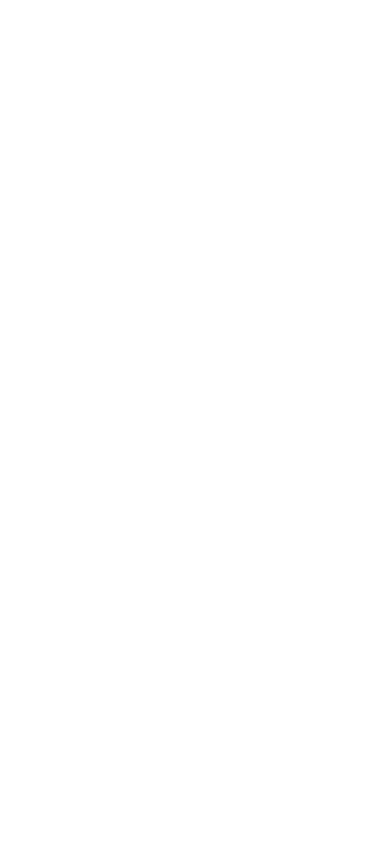
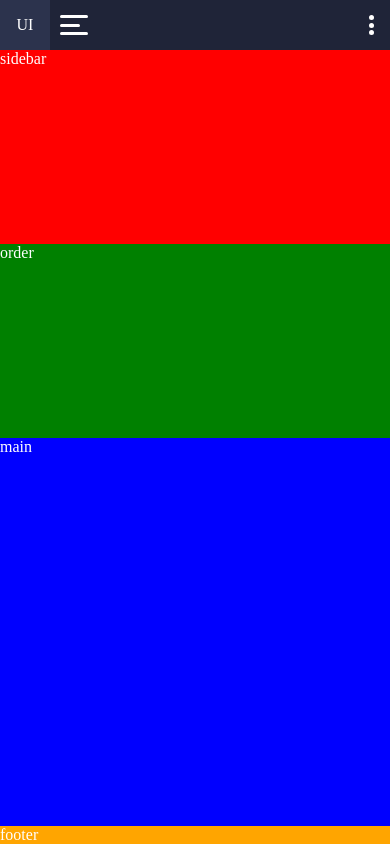
Before and after one commit to dikirahman/dark-ui-dashboard, a plain HTML site: page index.html in a window 390 px wide. Drawn offline with Linux system fonts and the light colour scheme.

Commit message:
add navbar

```diff
--- a/assets/css/style.css
+++ b/assets/css/style.css
@@ -0,0 +1,245 @@
+:root {
+  font-size: 16px;
+  --bg-dark-primary: #262a43;
+  /*body*/
+  --bg-dark-secondary: #1f2438;
+  /*nav*/
+  --color-dark-primary: #2c334d;
+  /*card*/
+  --color-dark-secondary: #3f4869;
+  --color-light: #FFF;
+  --color-primary: #458cde;
+  --color-secondary: #8663fb;
+}
+body {
+  margin: 0;
+  padding: 0;
+  background: var(--bg-dark-primary);
+  color: var(--color-light);
+  overflow-x: hidden;
+}
+
+.dark__ui__dashboard {
+  width: 100vw;
+  height: 100vh;
+  display: grid;
+  grid-template-areas: "nav nav nav"
+    "sidebar main order"
+    "sidebar main order"
+    "footer footer         footer";
+  grid-template-columns: 1fr 1.5fr 1fr;
+  grid-template-rows: 50px 1.5fr 1fr;
+}
+
+/*=== Navbar ===*/
+.nav {
+  background: var(--bg-dark-secondary);
+  grid-area: nav;
+  display: grid;
+  grid-template-areas: 'nav__left nav__right';
+  grid-template-columns: 2fr 1fr;
+  grid-template-rows: 50px;
+}
+.nav__left {
+  color: white;
+  display: flex;
+  align-items: center;
+  grid-area: nav__left;
+  padding: 0;
+}
+.logo {
+  width: 50px;
+  height: 50px;
+  display: flex;
+  justify-content: center;
+  align-items: center;
+  background: var(--color-dark-primary);
+}
+
+/*=== sidebar toggle ===*/
+.sidebar-toggle {
+  display: none;
+  flex-direction: column;
+  height: 20px;
+  justify-content: space-between;
+  position: relative;
+  margin-left: .6rem;
+  z-index: 2;
+}
+.sidebar-toggle span {
+  display: block;
+  width: 28px;
+  height: 3px;
+  border-radius: 3px;
+  background-color: var(--color-light);
+  transition: all 0.5s;
+}
+.sidebar-toggle span:nth-child(3) {
+  width: 20px;
+}
+.sidebar-toggle input {
+  position: absolute;
+  width: 40px;
+  height: 28px;
+  left: -10px;
+  top: -6px;
+  opacity: 0;
+  cursor: pointer;
+  z-index: 3;
+}
+
+/* hamburger menu animation */
+.sidebar-toggle span:nth-child(2) {
+  transform-origin: 0 0;
+}
+.sidebar-toggle span:nth-child(4) {
+  transform-origin: 0 100%;
+}
+.sidebar-toggle input:checked ~ span:nth-child(2) {
+  background: var(--color-primary);
+  transform: rotate(45deg) translate(-1px, -1px);
+}
+.sidebar-toggle input:checked~span:nth-child(4) {
+  background: var(--color-primary);
+  transform: rotate(-45deg) translate(-1px, 0);
+}
+.sidebar-toggle input:checked~span:nth-child(3) {
+  opacity: 0;
+  transform: scale(0);
+}
+
+/*=== Menu toggle ===*/
+.menu-toggle {
+  display: none;
+  flex-direction: column;
+  height: 20px;
+  justify-content: space-between;
+  position: relative;
+  margin-left: .6rem;
+  z-index: 2;
+}
+.menu-toggle span {
+  display: block;
+  width: 5px;
+  height: 5px;
+  border-radius: 3px;
+  background-color: var(--color-light);
+  transition: all 0.5s;
+}
+.menu-toggle input {
+  position: absolute;
+  width: 40px;
+  height: 28px;
+  left: -25px;
+  top: -6px;
+  opacity: 0;
+  cursor: pointer;
+  z-index: 3;
+}
+
+/* hamburger menu animation */
+.menu-toggle input:checked~span {
+  background: var(--color-primary);
+}
+.search {
+  margin: 0 1rem;
+}
+.search input {
+  border: none;
+  padding: .3rem 1rem;
+  border-radius: .2rem;
+  background: transparent;
+  color: var(--color-light);
+}
+.search input:focus {
+  outline: none;
+}
+.nav__right {
+  color: grey;
+  grid-area: nav__right;
+  display: flex;
+  justify-content: flex-end;
+  align-items: center;
+  padding: 0 1rem;
+}
+.nav__right ul li {
+  list-style: none;
+  display: inline-block;
+}
+.voucher {
+  background: var(--color-primary);
+  color: var(--color-light);
+  padding: .2rem .7rem;
+  border-radius: .2rem;
+  border: 1px solid var(--color-light);
+}
+
+/*=== Sidebar ===*/
+.sidebar {
+  grid-area: sidebar;
+  background: red;
+}
+
+/*=== Main ===*/
+.main {
+  grid-area: main;
+  background: blue;
+}
+
+/*=== Orders ===*/
+.orders {
+  grid-area: order;
+  background: green;
+}
+
+/*=== Footer ===*/
+.footer {
+  grid-area: footer;
+  background: orange;
+}
+
+/*=== Mobile ===*/
+@media screen and (max-width: 576px) {
+  .dark__ui__dashboard {
+    grid-template-areas: "nav nav nav"
+      "sidebar sidebar sidebar"
+      "order order order"
+      "main main main"
+      "footer footer footer";
+    grid-template-rows: 50px 1fr 1fr 2fr;
+  }
+
+  .nav__left {}
+  .search {
+    display: none;
+  }
+  .sidebar-toggle {
+    display: flex;
+  }
+  .menu-toggle {
+    display: flex;
+  }
+
+  .nav__right ul {
+    position: absolute;
+    right: 0;
+    top: 34px;
+    height: 100%;
+    align-items: center;
+    justify-content: space-evenly;
+    flex-direction: column;
+    background: var(--color-light);
+    width: 80%;
+    z-index: 2;
+    transform: translate(-150%);
+    transition: all 1s;
+    opacity: 0;
+  }
+
+  .nav__right ul.slide {
+    transform: translate(-30%);
+    opacity: 1;
+  }
+  .nav__right ul li {
+  }
+}
--- a/assets/js/main.js
+++ b/assets/js/main.js
@@ -0,0 +1,6 @@
+const menuToggle = document.querySelector('.menu-toggle input');
+const nav = document.querySelector('nav ul');
+
+menuToggle.addEventListener('click', function() {
+  nav.classList.toggle('slide');
+})
--- a/index.html
+++ b/index.html
@@ -10,6 +10,69 @@
 
 <body>
 
+  <div class="dark__ui__dashboard">
+
+  <!-- Navbar -->
+  <nav class="nav">
+    <div class="nav__left">
+      <div class="logo">
+        UI
+      </div>
+      <div class="sidebar-toggle">
+        <input type="checkbox" />
+        <span></span>
+        <span></span>
+        <span></span>
+      </div>
+      <div class="search">
+        <input type="text" name="" id="" value="" placeholder="Search orders, customers" />
+      </div>
+    </div>
+
+    <div class="nav__right">
+      <ul>
+      <li class="voucher">Voucher</li>
+      <li class="notification"><i class=""></i>Notif</li>
+      <li>My Account <img src="" alt="" /></li>
+      </ul>
+      <div class="menu-toggle">
+        <input type="checkbox" />
+        <span></span>
+        <span></span>
+        <span></span>
+      </div>
+    </div>
+  </nav>
+  <!-- End Navbar -->
+
+  <!-- Sidebar -->
+  <section class="sidebar">
+    <div class="">
+      sidebar
+    </div>
+  </section>
+  <!-- End Sidebar -->
+
+  <!-- Main -->
+  <section class="main">
+    main
+  </section>
+  <!-- End Main -->
+
+  <!-- Orders -->
+  <section class="orders">
+    order
+  </section>
+  <!-- End Orders -->
+
+  <footer class="footer">
+    footer
+  </footer>
+
+  </div>
+
+  <script src="assets/js/main.js" type="text/javascript" charset="utf-8"></script>
+
 </body>
 
 </html>
```
Also changed, not shown: assets/img/avatar.png (added).
